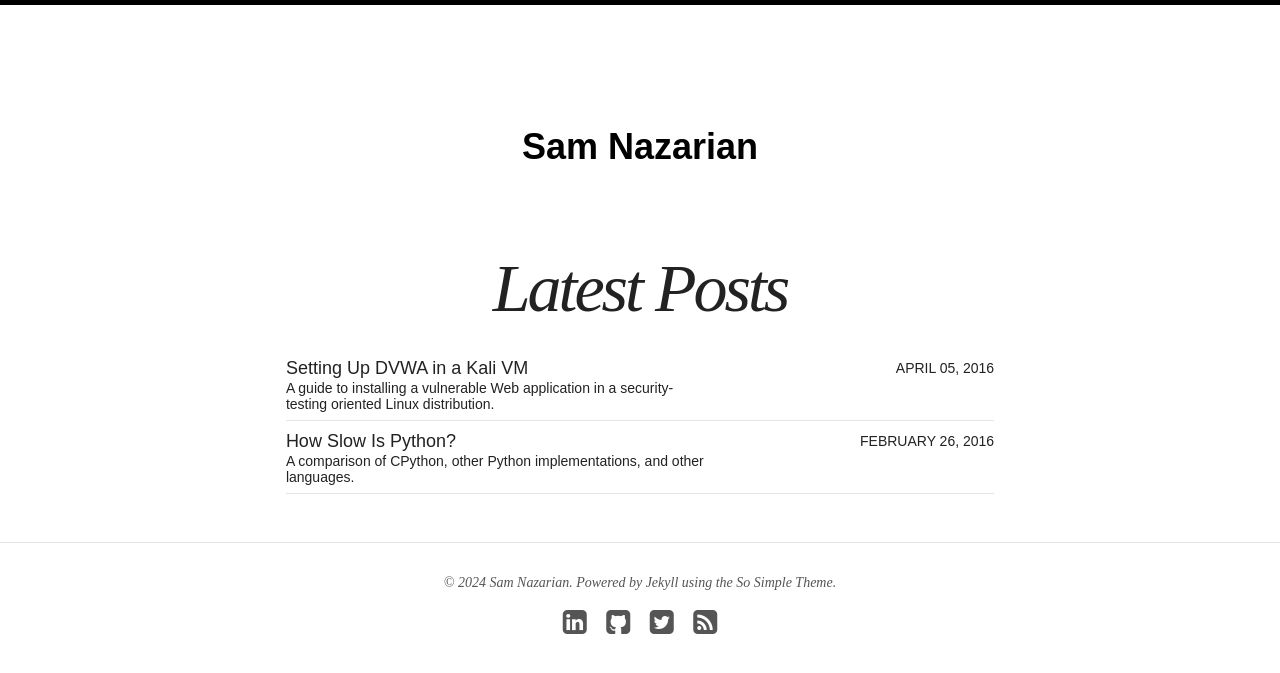
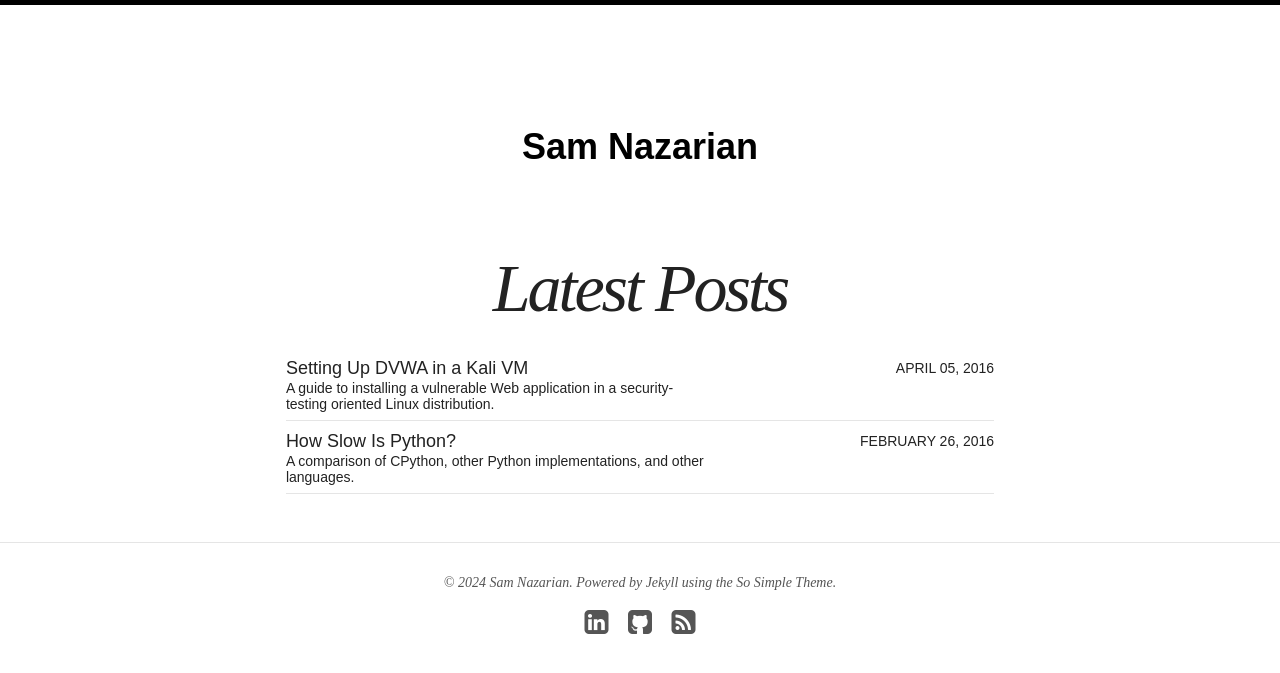
Before and after one commit to SamNazar/samnazar.github.io, a Jekyll site: the page built from index.html, in a window 1280 px wide. Shown: the top 673 px of the page. Built offline with Jekyll 4.4.1, drawn with Linux system fonts in a browser that asks for light colours; nearby versions of some CDN libraries.

Commit message:
Remove bird

```diff
--- a/_config.yml
+++ b/_config.yml
@@ -50,9 +50,9 @@ owner:
   avatar: sam-site.jpg
   email: nazarian@gmail.com
   disqus-shortname:
-  twitter: snazarian
+  twitter: #snazarian
   facebook: #username
-  github: samnazar
+  github: SamNazar
   stackexchange: #http://stackoverflow.com/users/123456/username
   linkedin: samnazarian
   instagram: #username
--- a/_data/authors.yml
+++ b/_data/authors.yml
@@ -2,7 +2,7 @@
 
 sam_n:
   name: Sam Nazarian
-  web: http://snazar.com
+  web: https://snazar.com
   email: nazarian@gmail.com
   bio: "Just this guy"
   avatar: bio-photo-2.jpg
```
